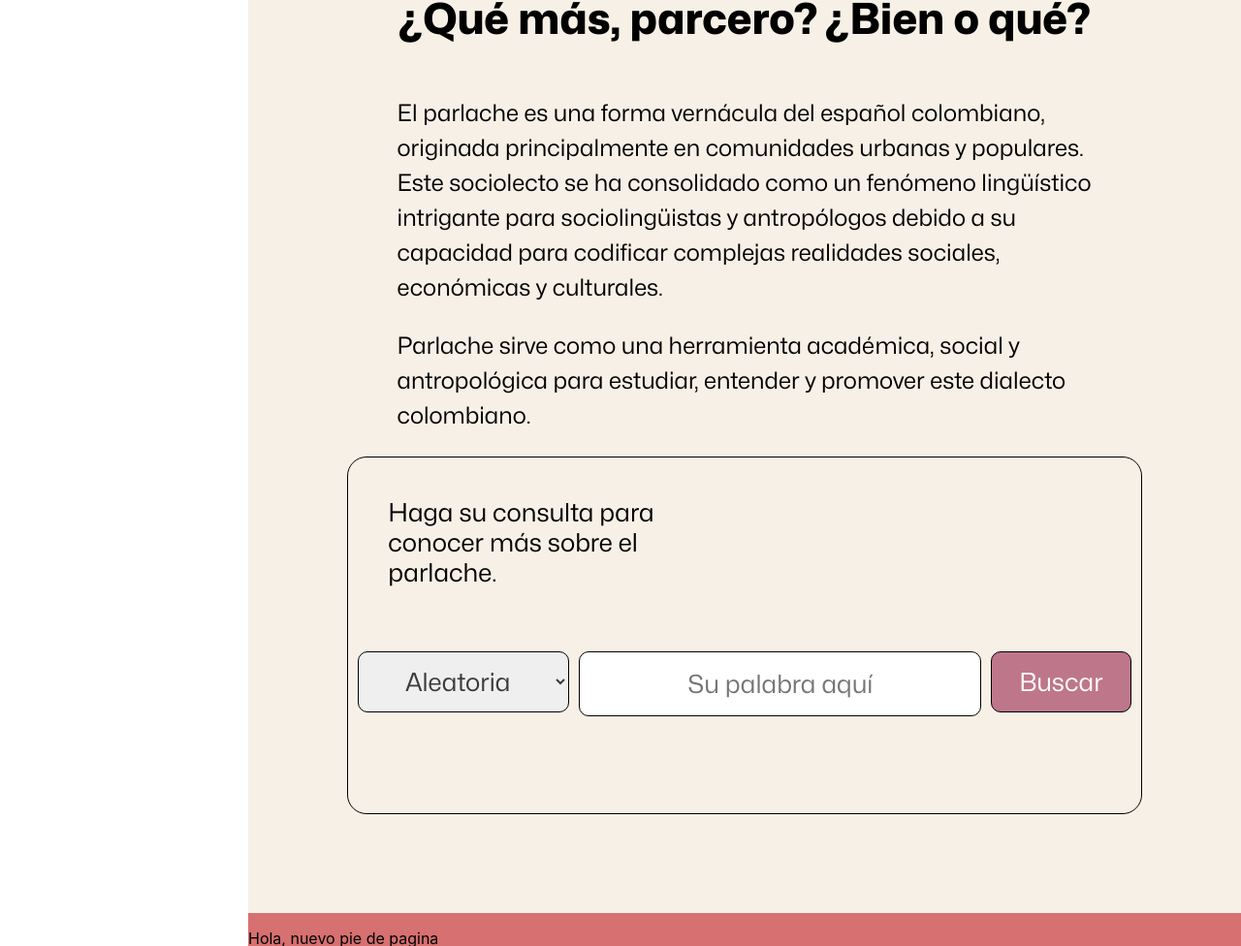
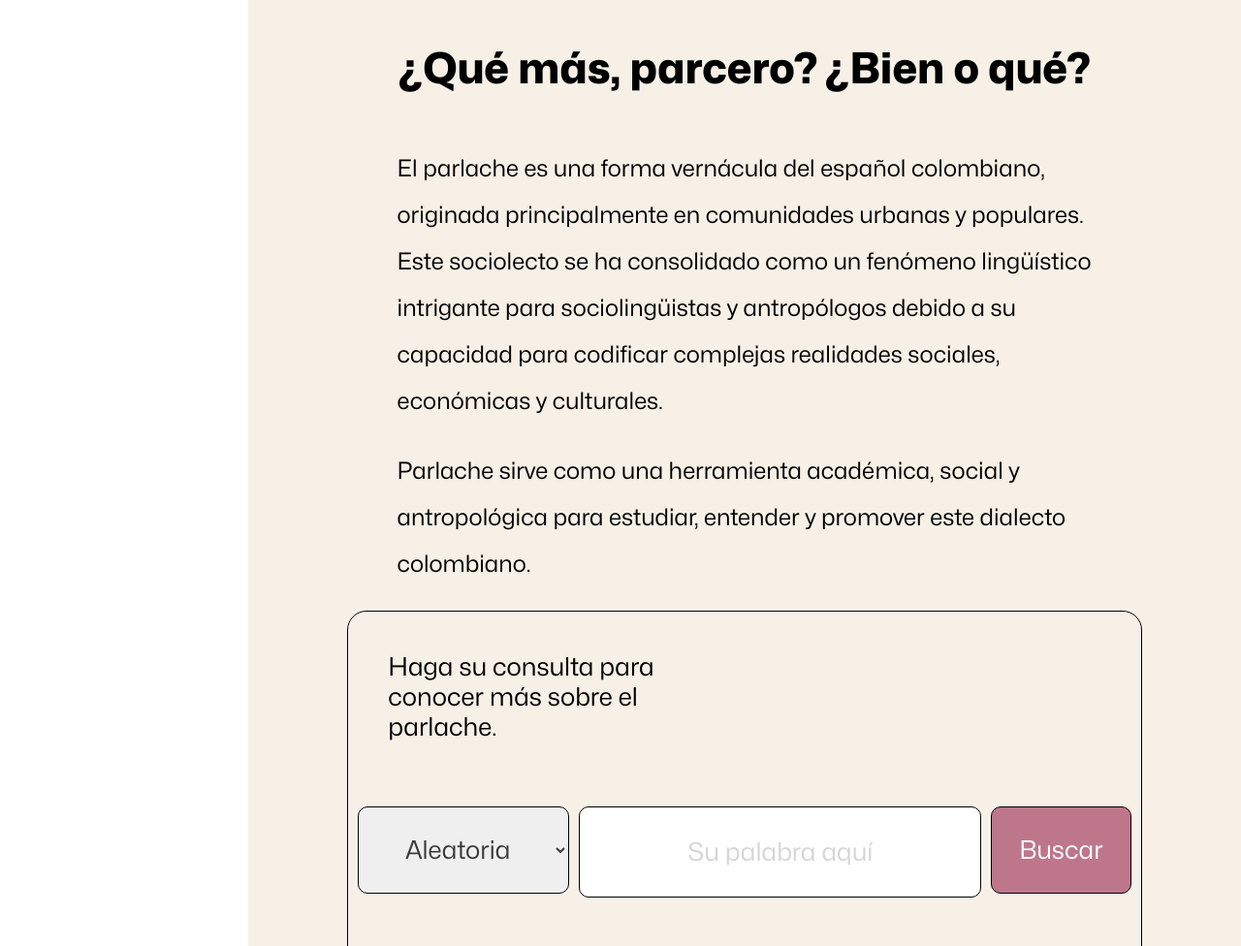
Before and after one commit to B4LSEROS/Parlache, a React (Create React App) app: page / in a window 1280 px wide. Shown: the part 722-1698 px from the top of the page at 97% size. Built offline with nearby package versions, Linux system fonts and the light colour scheme.

Commit message:
Relevant changes to the UI screen adaptability

```diff
--- a/src/Componentes/PiePagina/estiloPiePagina.css
+++ b/src/Componentes/PiePagina/estiloPiePagina.css
@@ -1,7 +1,7 @@
 .pie-pagina {
     margin-left: auto;
     width: 80%;
-    height: 20%;
+    height: 500px;
     background-color: rgba(193, 35, 35, 0.646);
 
 }
--- a/src/Componentes/QueEsParlacheBanner/QueEsParlacheEstilo.css
+++ b/src/Componentes/QueEsParlacheBanner/QueEsParlacheEstilo.css
@@ -13,7 +13,7 @@
   }
 
 .main-parlache {
-    height: 1000px;
+    height: auto;
     display: flex;
     flex-direction: column;
     align-items: center;
@@ -23,14 +23,14 @@
 }
 
 .main-parlache h1 {
-    margin-top: 5%;
+    margin-top: 10%;
     font-family: 'MonaSans-ExtraBold';
     font-size: 44px;
 }
 
 .introduccion-parlache {
     font-family: 'MonaSans-Regular';
-    line-height: 1.5;
+    line-height: 2;
     box-sizing: border-box;
     margin: auto;
     width: 70%;
--- a/src/Componentes/contenedorBusqueda/estiloContenedorBusqueda.css
+++ b/src/Componentes/contenedorBusqueda/estiloContenedorBusqueda.css
@@ -2,7 +2,6 @@
     display: flex;
     flex-direction: column;
     width: 80%;
-    height: 100%;
 
     font-family: 'MonaSans-Regular';
     font-size: 22px;
@@ -24,7 +23,7 @@
 .contenedor-busqueda {
     display: flex;
     flex-direction: row;
-    height: 70%;
+    height: 300px;
 
     border-radius: 10px;
 }
@@ -58,6 +57,10 @@
     flex-grow: 2;
 }
 
+.contenedor-busqueda > .campos:nth-child(2)::placeholder {
+    color: rgb(213, 213, 213);
+}
+
 .contenedor-busqueda > .campos:nth-child(3) {
     flex-grow: 1;
     background-color: rgba(144, 19, 67, 0.548);
```
